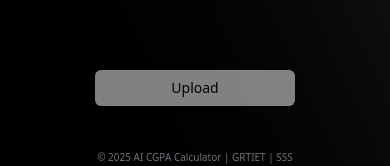
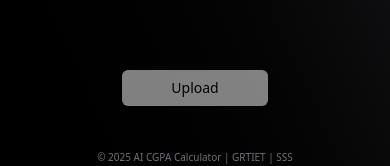
Before and after one commit to Lovedragn/AI_CGPA_Calculator, a Next.js app in the folder frontend/: page / in a window 390 px wide. Shown: the part 667-833 px from the top of the page. Built offline with nearby package versions, Linux system fonts and the light colour scheme; no server answers.

Commit message:
Changer in Button

```diff
--- a/frontend/src/app/page.js
+++ b/frontend/src/app/page.js
@@ -8,10 +8,8 @@ import { Skeleton } from "@/components/ui/skeleton";
 import "./globals.css";
 import FloatingObject from "@/components/FloatingObject";
 
-
 // Load the backend URL from the environment variable
 const API_URL = process.env.NEXT_PUBLIC_API_URL;
-
 
 const App = ({ outerfile }) => {
   const [results, setResults] = useState(null);
@@ -60,13 +58,13 @@ const App = ({ outerfile }) => {
           <FloatingObject /> <FloatingObject /> <FloatingObject />{" "}
           <FloatingObject />
           {results ? (
-            <div className="">
-              <div className="flex flex-col w-full text-end font-thin text-zinc-500 ">
-                🎉Congrats {results.student_info.Student_Name}
-              </div>
+            <div className="flex flex-col gap-5 items-center">
               <h1 className="text-8xl lg:text-9xl text-white text-shadow-border font-bold font-dm-sans ">
                 {results.cgpa}
               </h1>
+              <div className="flex flex-col w-full  text-center font-thin text-zinc-500 ">
+                🎉{results.student_info.Student_Name}
+              </div>
             </div>
           ) : Loading ? (
             <Skeleton className="w-[9rem] h-[9rem] rounded-3xl" />
@@ -90,7 +88,6 @@ const App = ({ outerfile }) => {
           <Button
             className={`${Loading ? "bg-gray-400 cursor-not-allowed" : ""}`}
             onClick={uploadFile}
-
             disabled={Loading || !file}
           >
             Upload
@@ -100,7 +97,6 @@ const App = ({ outerfile }) => {
               <p>{"Upload a Valid PDF !!"}</p>
             </div>
           )}
-
         </div>
 
         <footer className="text-[10px] w-full text-center text-zinc-500 pt-3 mt-8">
--- a/frontend/src/components/Base/drawer.js
+++ b/frontend/src/components/Base/drawer.js
@@ -26,7 +26,6 @@ export function Drawers({result}) {
         <DrawerOverlay />
         <DrawerContent>
           <div className="mx-auto w-full max-w-sm">
-
               <DrawerTitle className="text-3xl font-bold text-center mt-3 text-zinc-600">Mark Allocation</DrawerTitle>
 
             <div className="p-4">
@@ -34,9 +33,9 @@ export function Drawers({result}) {
                 <Tableform result = {result}/>
               </div>
             </div>
-            <DrawerFooter>
+            <DrawerFooter className="flex items-center w-ful">
               <DrawerClose asChild>
-                <Button variant="outline">Close</Button>
+                <Button variant="outline" size="lg">Close</Button>
               </DrawerClose>
             </DrawerFooter>
           </div>
--- a/frontend/src/components/Base/table.js
+++ b/frontend/src/components/Base/table.js
@@ -19,7 +19,7 @@ export function Tableform({ result }) {
           <TableHead className="pr-5 w-30 text-right">Credits</TableHead>
         </TableRow>
       </TableHeader>
-      <TableBody className=" text-zinc-400 text-center">
+      <TableBody className=" text-zinc-600 text-center">
         {result?.courses.map((course, index) => (
           <TableRow key={index}>
             <TableCell className="font-medium text-left pl-5">
--- a/frontend/src/components/ui/button.jsx
+++ b/frontend/src/components/ui/button.jsx
@@ -17,9 +17,9 @@ const buttonVariants = cva(
 
       },
       size: {
-        default: "h-9 px-5 py-2 has-[>svg]:px-3 w-full max-w-[200px]",
+        default: "h-9 px-5 py-2 has-[>svg]:px-3 w-full max-w-[40%] md:max-w-[200px] ",
         sm: "h-8 rounded-md gap-1.5 px-3 has-[>svg]:px-2.5",
-        lg: "h-10 rounded-md px-8 has-[>svg]:px-4",
+        lg: "h-10 rounded-md px-30 has-[>svg]:px-4",
         icon: "size-9",
       },
     },
```
